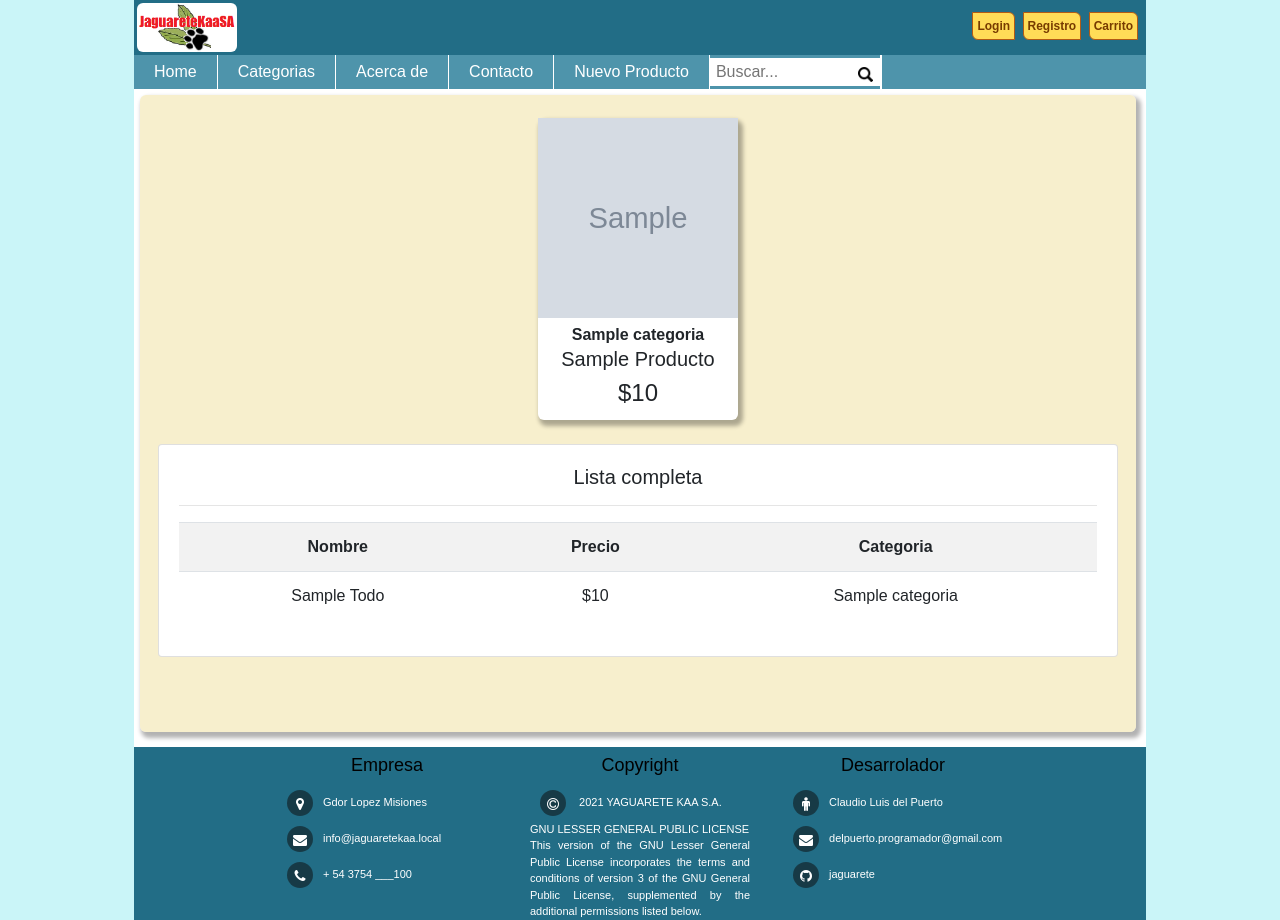
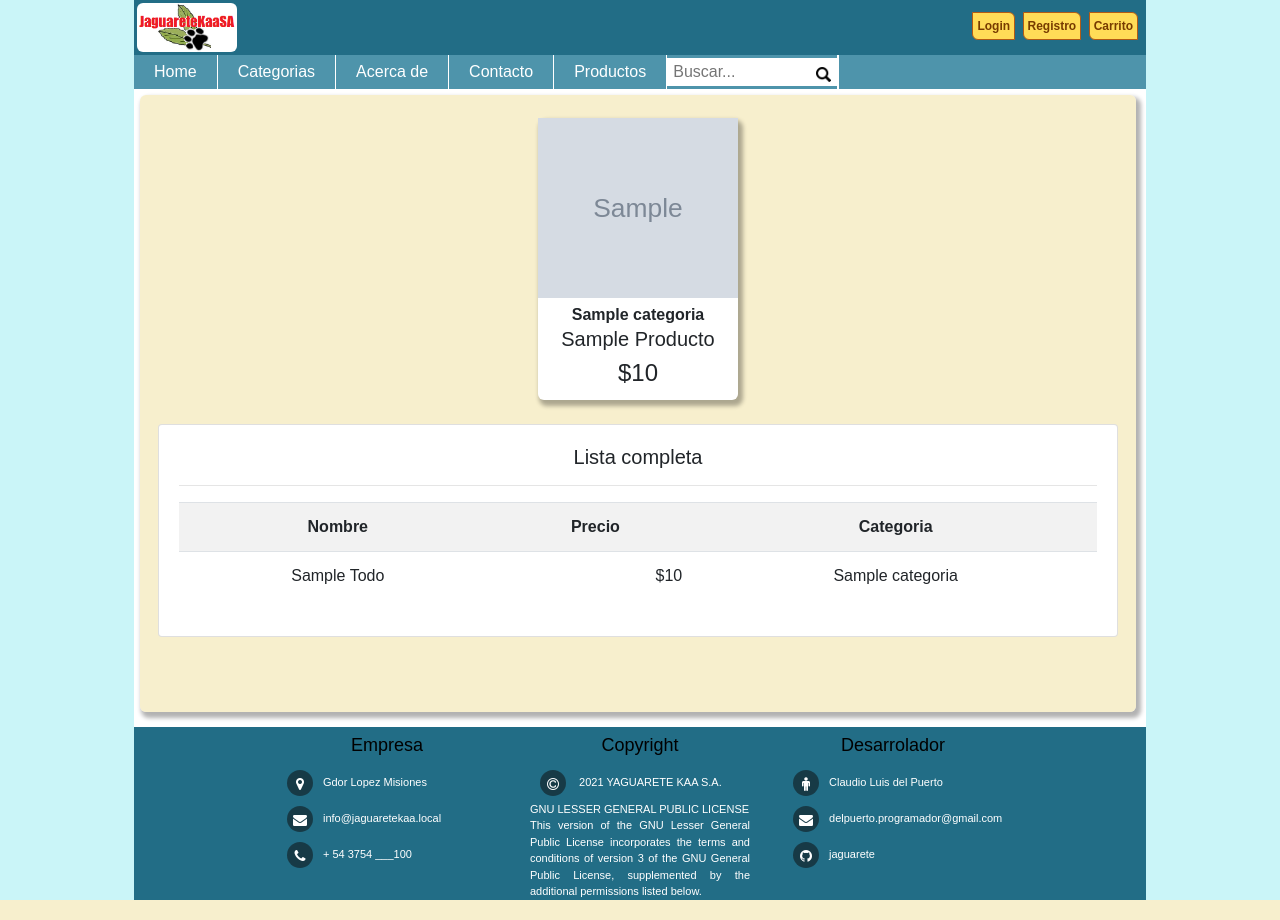
Before and after one commit to delpuerto/jaguarete, a Django app: template jaguarete/jaguareteAPP/templates/home/index.html in a window 1280 px wide. Run offline with Django 3.2, Linux system fonts and the light colour scheme; the template is opened without the code that fills it: most values are stand-ins (such as "Sample title", 1, 10 or a date in 2020); grey boxes marked "Sample" are stand-in pictures; some libraries are stand-ins or nearby versions.

Commit message:
Mejoras visuales y enlaces de regreso

```diff
--- a/jaguarete/jaguareteAPP/static/css/estilo.css
+++ b/jaguarete/jaguareteAPP/static/css/estilo.css
@@ -274,8 +274,11 @@ input.image_buscar {
 }
 
 .producto img {
-    width: 100%;
-    height: 200px;
+    /*width: 180px;
+    height: 200px;*/
+    height: auto;
+    min-height: 180px;
+    max-height: 180px;
     object-fit: cover;
 }
 
--- a/jaguarete/jaguareteAPP/templates/categoria/agregar.html
+++ b/jaguarete/jaguareteAPP/templates/categoria/agregar.html
@@ -16,8 +16,10 @@
 
                         <br>
                         <div class="d-flex justify-content-end">
+                            <a href="{% url 'listar_categorias' %}" class="btn btn-danger btn-sm">Regresar</a>
+                            &nbsp;&nbsp;&nbsp;
                             <input type="reset" value="Cancelar" class="btn btn-secondary">
-                            &nbsp;&nbsp;
+                            &nbsp;
                             <input type="submit" value="Agregar" class="btn btn-primary">
                         </div>
                     </form>
--- a/jaguarete/jaguareteAPP/templates/categoria/modificar.html
+++ b/jaguarete/jaguareteAPP/templates/categoria/modificar.html
@@ -16,8 +16,10 @@
 
                         <br>
                         <div class="d-flex justify-content-end">
+                            <a href="{% url 'listar_categorias' %}" class="btn btn-danger btn-sm">Regresar</a>
+                            &nbsp;&nbsp;&nbsp;
                             <input type="reset" value="Cancelar" class="btn btn-secondary">
-                            &nbsp;&nbsp;
+                            &nbsp;
                             <input type="submit" value="Grabar" class="btn btn-primary">
                         </div>
                     </form>
--- a/jaguarete/jaguareteAPP/templates/home/base.html
+++ b/jaguarete/jaguareteAPP/templates/home/base.html
@@ -49,7 +49,7 @@
                 <li><a href="{% url 'listar_categorias' %}">Categorias</a></li>
                 <li><a href="{% url 'acerca' %}">Acerca de</a></li>
                 <li><a href="{% url 'contacto' %}">Contacto</a></li>
-                <li><a href="{% url 'listar_productos' %}">Nuevo Producto</a></li>
+                <li><a href="{% url 'listar_productos' %}">Productos</a></li>
                 <li>
                     <div class="buscador">
                         <form action="#">
--- a/jaguarete/jaguareteAPP/templates/home/contacto.html
+++ b/jaguarete/jaguareteAPP/templates/home/contacto.html
@@ -16,8 +16,10 @@
 
                         <br>
                         <div class="d-flex justify-content-end">
+                            <a href="{% url 'index' %}" class="btn btn-danger btn-sm">Regresar</a>
+                            &nbsp;&nbsp;&nbsp;
                             <input type="reset" value="Cancelar" class="btn btn-secondary">
-                            &nbsp;&nbsp;
+                            &nbsp;
                             <input type="submit" value="Enviar" class="btn btn-primary">
                         </div>
                     </form>
--- a/jaguarete/jaguareteAPP/templates/home/index.html
+++ b/jaguarete/jaguareteAPP/templates/home/index.html
@@ -9,9 +9,13 @@
                 {% for p in productos %}
                 <div class="producto">
                     <div class="contenedor_producto">
-                        {% if p.imagen %}
-                            <img src="{{ p.imagen.url }}" alt="imagen producto">
-                        {% endif %}
+
+                        <div>
+                            {% if p.imagen %}
+                                <img src="{{ p.imagen.url }}" class="img-fluid" alt="imagen producto">
+                            {% endif %}
+                        </div>
+
                         <div class="detalle">
                             <b>{{ p.categoria | capfirst }}</b>
                             <h5>{{ p.nombre | title }}</h5>
@@ -40,7 +44,7 @@
                 {% for p in todos %}
                     <tr>
                         <td>{{p.nombre | title}}</td>
-                        <td>${{p.precio | intcomma}}</td>
+                        <td align="right">${{p.precio | intcomma}}</td>
                         <td>{{p.categoria}}</td>
                     </tr>
                 {% endfor %}
--- a/jaguarete/jaguareteAPP/templates/producto/agregar.html
+++ b/jaguarete/jaguareteAPP/templates/producto/agregar.html
@@ -16,8 +16,10 @@
 
                         <br>
                         <div class="d-flex justify-content-end">
+                            <a href="{% url 'listar_productos' %}" class="btn btn-danger btn-sm">Regresar</a>
+                            &nbsp;&nbsp;&nbsp;
                             <input type="reset" value="Cancelar" class="btn btn-secondary">
-                            &nbsp;&nbsp;
+                            &nbsp;
                             <input type="submit" value="Agregar" class="btn btn-primary">
                         </div>
                     </form>
--- a/jaguarete/jaguareteAPP/templates/producto/modificar.html
+++ b/jaguarete/jaguareteAPP/templates/producto/modificar.html
@@ -16,8 +16,10 @@
 
                         <br>
                         <div class="d-flex justify-content-end">
+                            <a href="{% url 'listar_productos' %}" class="btn btn-danger btn-sm">Regresar</a>
+                            &nbsp;&nbsp;&nbsp;
                             <input type="reset" value="Cancelar" class="btn btn-secondary">
-                            &nbsp;&nbsp;
+                            &nbsp;
                             <input type="submit" value="Grabar" class="btn btn-primary">
                         </div>
                     </form>
--- a/jaguarete/jaguareteAPP/views.py
+++ b/jaguarete/jaguareteAPP/views.py
@@ -30,15 +30,14 @@ def contacto(request):
     data = {
         'form': ContactoForm()
     }
-
     if request.method == 'POST':
         formulario = ContactoForm(data=request.POST)
         if formulario.is_valid():
             formulario.save()
+            messages.success(request, "Mensaje de contacto Guardado correctamente")
             data["mensaje"] = "Contacto Guardado!"
         else:
             data["form"] = formulario
-
     return render(request,"home/contacto.html", data)
 
 
```
Also changed, not shown: jaguarete/db.sqlite3, jaguarete/media/productos/TermoVerde.jpg (added).
